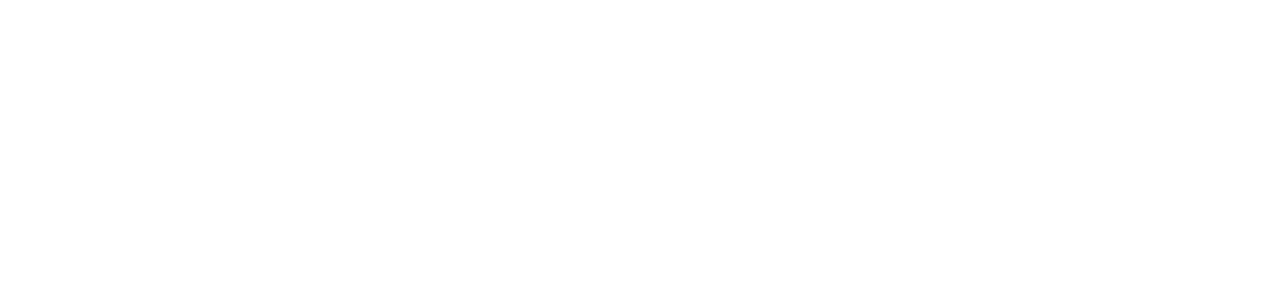
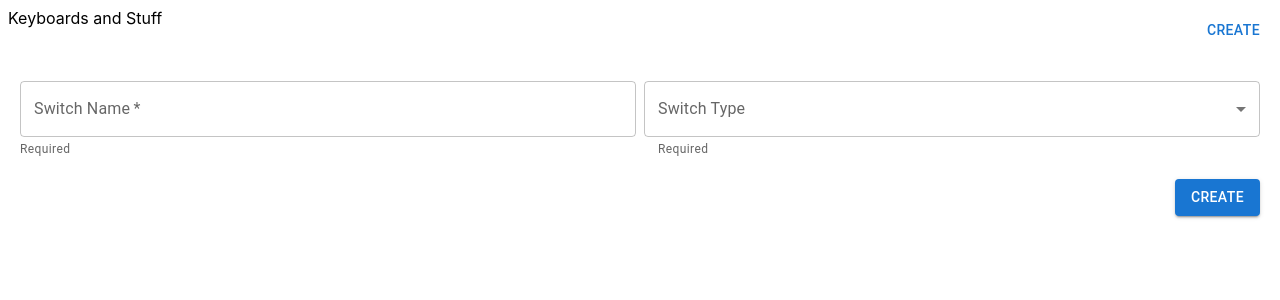
Before and after one commit to tan00060/keyboard, a React (Create React App) app in the folder keyboard-fe/: page /create-switch in a window 1280 px wide. Before the commit this address had no page. Shown: the top 300 px of the page. Built offline with nearby package versions, Linux system fonts and the light colour scheme.

Commit message:
added creates switch page

```diff
--- a/keyboard-fe/package.json
+++ b/keyboard-fe/package.json
@@ -3,6 +3,9 @@
   "version": "0.1.0",
   "private": true,
   "dependencies": {
+    "@emotion/react": "^11.10.6",
+    "@emotion/styled": "^11.10.6",
+    "@mui/material": "^5.11.11",
     "@testing-library/jest-dom": "^5.16.5",
     "@testing-library/react": "^13.4.0",
     "@testing-library/user-event": "^13.5.0",
--- a/keyboard-fe/src/ApiCall/ApiCall.tsx
+++ b/keyboard-fe/src/ApiCall/ApiCall.tsx
@@ -53,3 +53,12 @@
     return err;
   }
 };
+
+export const createKeyboardSwitch = async (body: object) => {
+  try {
+    let res = await axios.post("http://localhost:3000/switches", body);
+    return res.data;
+  } catch (err) {
+    return err;
+  }
+};
--- a/keyboard-fe/src/App.tsx
+++ b/keyboard-fe/src/App.tsx
@@ -5,10 +5,13 @@
 import Home from "./Component/Home/Home";
 import KeyboardInformation from "./Component/KeyboardInformation/KeyboardInformation";
 import CreateKeyboard from "./Component/CreateKeyboard/CreateKeyboard";
+import Header from "./Component/Header/Header";
+import CreateSwitch from "./Component/CreateSwitch/CreateSwitch";
 
 function App() {
   return (
     <BrowserRouter>
+      <Header />
       <Routes>
         <Route path="/" element={<Home />} />
         <Route
@@ -16,6 +19,7 @@
           element={<KeyboardInformation />}
         />
         <Route path="/create-keyboard" element={<CreateKeyboard />} />
+        <Route path="/create-switch" element={<CreateSwitch />} />
       </Routes>
     </BrowserRouter>
   );
--- a/keyboard-fe/src/Component/CreateKeyboard/CreateKeyboard.tsx
+++ b/keyboard-fe/src/Component/CreateKeyboard/CreateKeyboard.tsx
@@ -1,4 +1,5 @@
 import React, { useState, ChangeEvent, useEffect } from "react";
+import { useNavigate } from "react-router";
 import {
   createKeyboard,
   getKeyboardType,
@@ -18,6 +19,8 @@
 };
 
 const CreateKeyboard = () => {
+  let naviagate = useNavigate();
+
   const [keyboardName, setKeyboardName] = useState("");
   const [keyboardType, setKeyboardType] = useState("");
   const [keyboardSwitches, setKeyboardSwitches] = useState("");
@@ -47,16 +50,15 @@
           ? null
           : parseInt(keyboardSwitches.trim()),
     };
-
     if (keyboardObj.keyboard_name.trim() === "") {
       setRequireName(true);
       return;
     }
-
     setRequireName(false);
-
     let createItem = await createKeyboard(keyboardObj);
-    console.log(createItem);
+    if (createItem.status.includes("Created Keyboard")) {
+      naviagate("/");
+    }
   };
 
   const clearButtonHandler = () => {
--- /dev/null
+++ b/keyboard-fe/src/Component/CreateSwitch/CreateSwitch.scss
@@ -0,0 +1,9 @@
+.switchCreateButtonContainer {
+  text-align: right;
+  margin-top: 20px;
+}
+
+.createSwitchInputContainer {
+  margin: 10px;
+  padding: 10px;
+}
--- /dev/null
+++ b/keyboard-fe/src/Component/CreateSwitch/CreateSwitch.tsx
@@ -0,0 +1,110 @@
+import React, { useState, ChangeEvent, useEffect } from "react";
+import { useNavigate } from "react-router";
+import TextField from "@mui/material/TextField";
+import Select, { SelectChangeEvent } from "@mui/material/Select";
+import Box from "@mui/material/Box";
+import InputLabel from "@mui/material/InputLabel";
+import MenuItem from "@mui/material/MenuItem";
+import FormControl from "@mui/material/FormControl";
+import { Grid, Button, FormHelperText } from "@mui/material";
+
+import "./CreateSwitch.scss";
+import { createKeyboardSwitch } from "../../ApiCall/ApiCall";
+
+type switchProp = {
+  switch_id: number;
+  switch_name: string;
+  switch_type: string;
+};
+
+const CreateSwitch = () => {
+  const [switchType, setSwitchType] = React.useState("");
+  const [switchName, setSwitchName] = React.useState("");
+  const [requiredSwitchName, setRequiredSwitchName] = useState<boolean>(false);
+  const [requiredSwitchType, setRequiredSwitchType] = useState<boolean>(false);
+
+  const handleChange = (event: SelectChangeEvent) => {
+    console.log(event.target.value);
+    setSwitchType(event.target.value as string);
+  };
+
+  const switchNameHandler = (event: React.ChangeEvent<HTMLInputElement>) => {
+    console.log(event.target.value);
+    setSwitchName(event.target.value);
+  };
+
+  const createSwitchHandler = async () => {
+    if (switchName.trim() === "" || switchType.trim() === "") {
+      if (switchName.trim() === "") {
+        setRequiredSwitchName(true);
+      }
+
+      if (switchType.trim() === "") {
+        setRequiredSwitchType(true);
+      }
+      return;
+    }
+
+    setRequiredSwitchType(false);
+    setRequiredSwitchName(false);
+
+    let createObject = {
+      switch_name: switchName,
+      switch_type: switchType,
+    };
+
+    let createSwitch = await createKeyboardSwitch(createObject);
+
+    if (createSwitch.status.includes("Created switch")) {
+      console.log(createSwitch);
+      console.log("switch has been created, move to view switches page later");
+    }
+  };
+
+  return (
+    <div className="createSwitchInputContainer">
+      <Box sx={{ width: "100%" }}>
+        <Grid container spacing={1} columns={16}>
+          <Grid item xs={8}>
+            <TextField
+              error={requiredSwitchName}
+              required
+              id="outlined-basic"
+              label="Switch Name"
+              variant="outlined"
+              onChange={switchNameHandler}
+              fullWidth
+            />
+            <FormHelperText>Required</FormHelperText>
+          </Grid>
+
+          <Grid item xs={8}>
+            <FormControl fullWidth>
+              <InputLabel>Switch Type</InputLabel>
+              <Select
+                error={requiredSwitchType}
+                labelId="demo-simple-select-label"
+                id="demo-simple-select"
+                value={switchType}
+                label="switchType *"
+                onChange={handleChange}
+              >
+                <MenuItem value={"Linear"}>Linear</MenuItem>
+                <MenuItem value={"Tactile"}>Tactile</MenuItem>
+                <MenuItem value={"Clicky"}>Clicky</MenuItem>
+              </Select>
+              <FormHelperText>Required</FormHelperText>
+            </FormControl>
+          </Grid>
+        </Grid>
+      </Box>
+      <div className="switchCreateButtonContainer">
+        <Button onClick={createSwitchHandler} variant="contained">
+          Create
+        </Button>
+      </div>
+    </div>
+  );
+};
+
+export default CreateSwitch;
--- /dev/null
+++ b/keyboard-fe/src/Component/Header/Header.scss
@@ -0,0 +1,16 @@
+.header-container {
+  display: flex;
+  justify-content: space-between;
+
+  button {
+    margin: 0.5em;
+  }
+
+  .header-title {
+    margin: 0.5em;
+  }
+
+  .header-buttonContainer {
+    margin: 5px;
+  }
+}
--- /dev/null
+++ b/keyboard-fe/src/Component/Header/Header.tsx
@@ -0,0 +1,60 @@
+import React from "react";
+import { useNavigate } from "react-router";
+import "./Header.scss";
+
+import Button from "@mui/material/Button";
+import Menu from "@mui/material/Menu";
+import MenuItem from "@mui/material/MenuItem";
+
+const Header = () => {
+  let naviagate = useNavigate();
+
+  const [anchorEl, setAnchorEl] = React.useState<null | HTMLElement>(null);
+  const open = Boolean(anchorEl);
+
+  const createKeyboardHandler = () => {
+    naviagate("/create-keyboard");
+  };
+
+  const createSwitchHandler = () => {
+    naviagate("/create-switch");
+  };
+
+  const titleHandler = () => {
+    naviagate("/");
+  };
+
+  const handleClick = (event: React.MouseEvent<HTMLButtonElement>) => {
+    setAnchorEl(event.currentTarget);
+  };
+
+  const handleClose = () => {
+    setAnchorEl(null);
+  };
+
+  return (
+    <div className="header-container">
+      <div onClick={titleHandler} className="header-title">
+        Keyboards and Stuff
+      </div>
+
+      <div className="header-buttonContainer">
+        <Button onClick={handleClick}>Create</Button>
+        <Menu
+          id="basic-menu"
+          anchorEl={anchorEl}
+          open={open}
+          onClose={handleClose}
+          MenuListProps={{
+            "aria-labelledby": "basic-button",
+          }}
+        >
+          <MenuItem onClick={createKeyboardHandler}>Add Keyboard</MenuItem>
+          <MenuItem onClick={createSwitchHandler}>Add Switch</MenuItem>
+        </Menu>
+      </div>
+    </div>
+  );
+};
+
+export default Header;
--- a/keyboard-fe/src/Component/Home/Home.scss
+++ b/keyboard-fe/src/Component/Home/Home.scss
@@ -1,4 +1,10 @@
 .keyboardContainer {
-  display: inline-grid;
-  text-align: center;
+  display: grid;
+  grid-template-columns: repeat(auto-fill, minmax(200px, 1fr));
+  margin: 20px;
 }
+
+.keyboard-btn-style {
+  padding: 10px;
+  margin: 10px;
+}
--- a/keyboard-fe/src/Component/Home/Home.tsx
+++ b/keyboard-fe/src/Component/Home/Home.tsx
@@ -45,7 +45,11 @@
       ) : (
         <div className="keyboardContainer">
           {apiData.map((apiData: apiDataProp) => (
-            <button onClick={() => keyboardHandler(apiData.keyboard_id)}>
+            <button
+              className="keyboard-btn-style"
+              key={apiData.keyboard_id}
+              onClick={() => keyboardHandler(apiData.keyboard_id)}
+            >
               {apiData.keyboard_name}
             </button>
           ))}
```
Also changed, not shown: 2 other files (tests, documents, lock files or other folders).
